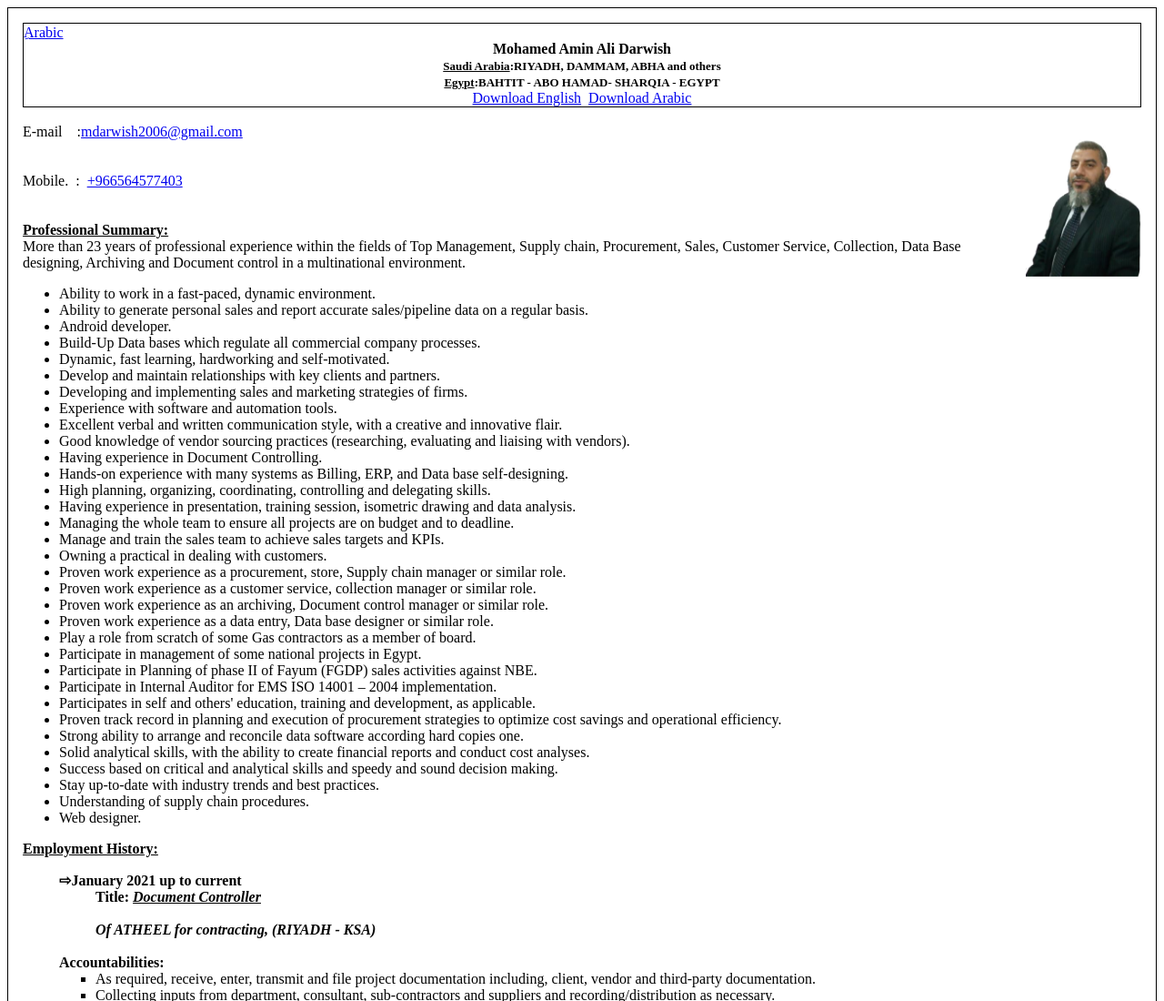
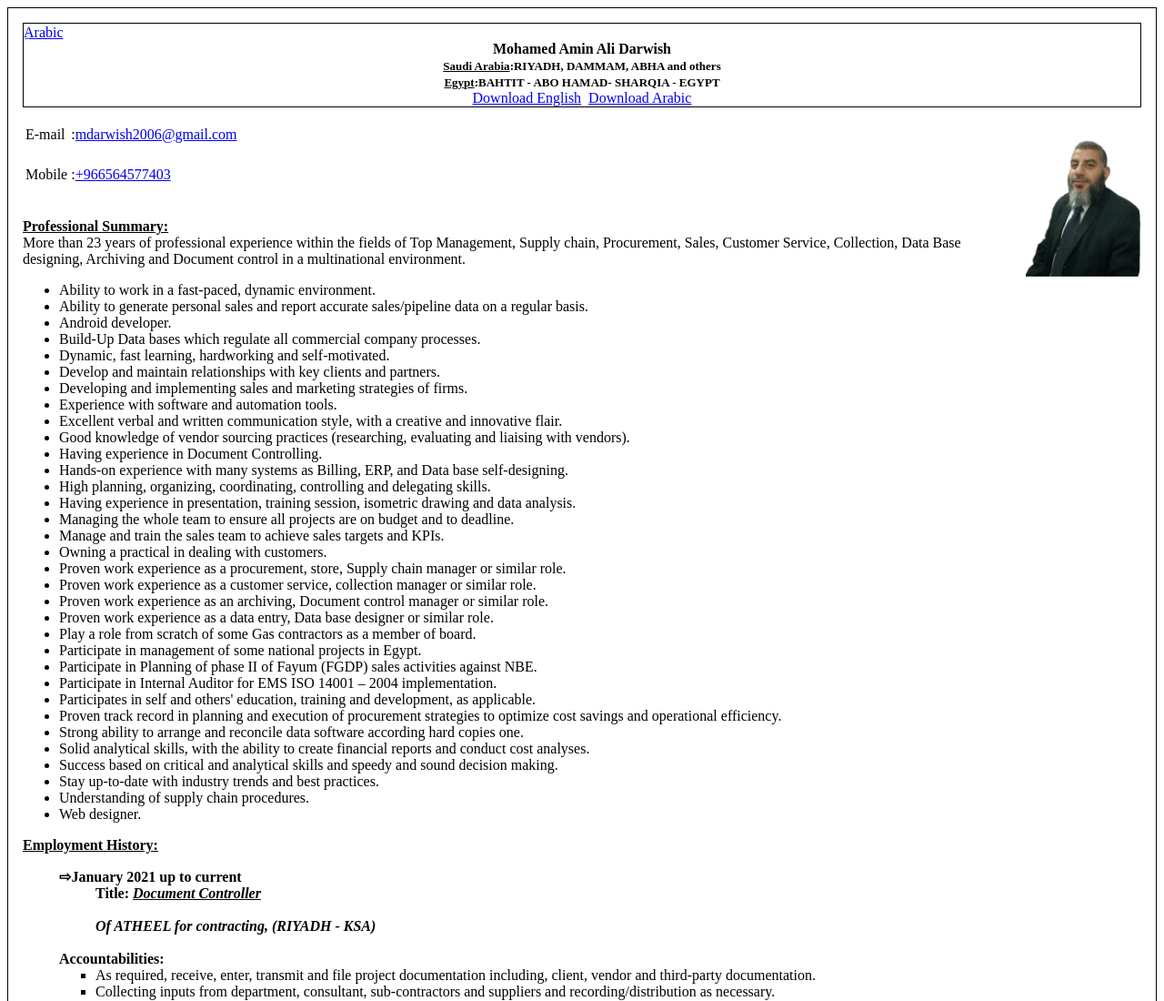
Before and after one commit to riadion/Mohamed_Darwish_CV, a plain HTML site: page index.html in a window 1280 px wide. Shown: the top 1100 px of the page at 91% size. Drawn offline with Linux system fonts and the light colour scheme.

Commit message:
com26-7-2023

```diff
--- a/index.html
+++ b/index.html
@@ -25,14 +25,20 @@
         </div>
         <br>
         <div>
-            <span>E-mail &nbsp;&nbsp;&nbsp;:<a href="mailto:mdarwish2006@gmail.com">mdarwish2006@gmail.com</a></span><img align="right" border="0" height="170" src="me1.png" width="130"/>
-
-            <br>
-            <br>
-            <br>
-            <span>Mobile.&nbsp; :&nbsp; <a href="tel:+966564577403">+966564577403</a></span>
+            <table><img align="right" border="0" height="170" src="me1.png" width="130"/>
+                <tr>
+                    <td>E-mail</td>
+                    <td>:<a href="mailto:mdarwish2006@gmail.com">mdarwish2006@gmail.com</a></td>
+                </tr>
+                <tr>
+                    <td>&nbsp;&nbsp;</td>
+                </tr>
+                <tr>
+                    <td>Mobile</td>
+                    <td>:<a href="tel:+966564577403">+966564577403</a></td>
+                </tr>
+            </table>
         </div>
-
         <br/>
         <br/>
         <u><b>Professional Summary:</b></u>
```
Also changed, not shown: 2 other files.
